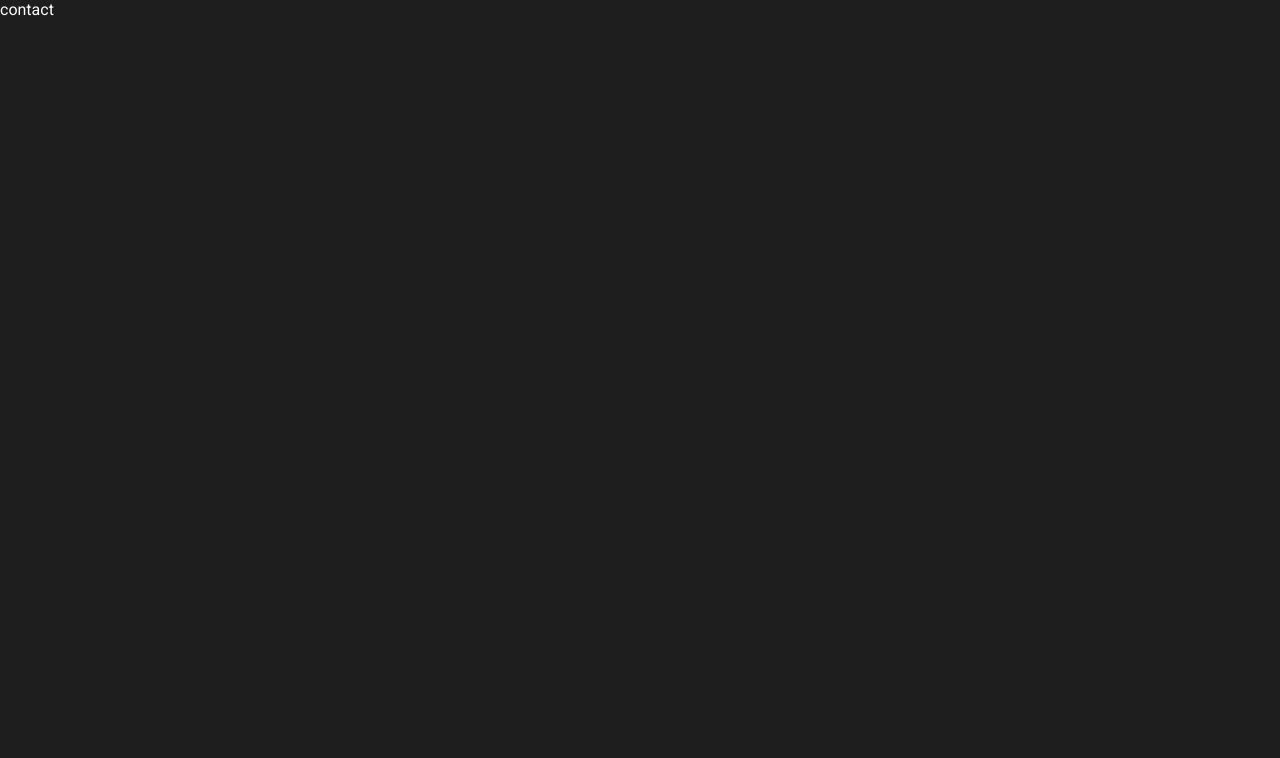
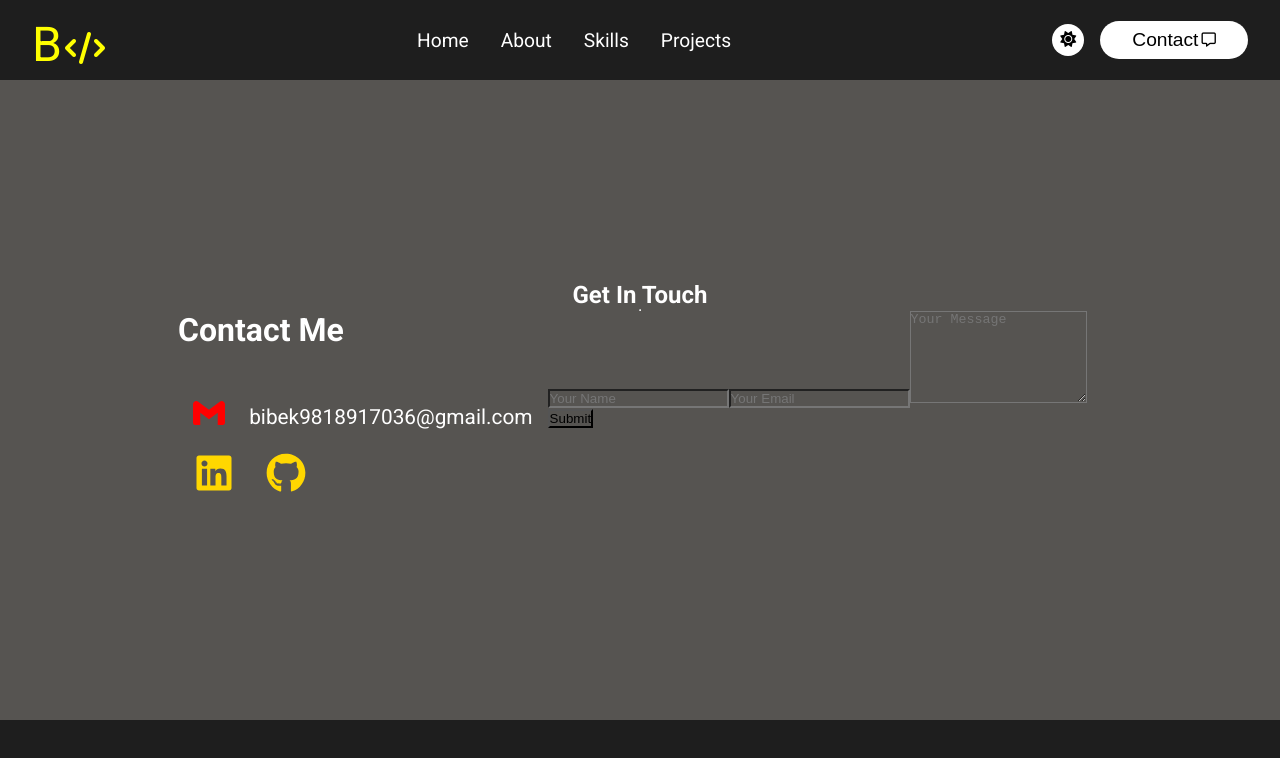
Before and after one commit to bibek190/myPortfolio, a React (Create React App) app: page /contact in a window 1280 px wide. Shown: the top 758 px of the page. Built offline with nearby package versions, Linux system fonts and the light colour scheme.

Commit message:
contact section

```diff
--- a/package.json
+++ b/package.json
@@ -1,5 +1,4 @@
 {
-  "homepage": "https://bibek190.github.io/myPortfolio",
   "name": "final-portfolio",
   "version": "0.1.0",
   "private": true,
@@ -18,8 +17,6 @@
   },
   "scripts": {
     "start": "react-scripts start",
-    "predeploy": "npm run build",
-    "deploy": "gh-pages -d build",
     "build": "react-scripts build",
     "test": "react-scripts test",
     "eject": "react-scripts eject"
--- a/src/App.js
+++ b/src/App.js
@@ -1,16 +1,18 @@
 import React from "react";
 import Home from "./pages/Home";
 import { BrowserRouter, Route, Routes } from "react-router-dom";
-import Contact from "./pages/Contact";
 import Skills from "./pages/Skills";
 import NoPage from "./pages/NoPage";
 import "./App.css";
 import About from "./components/About/About";
 import MyProjects from "./components/MyProjects/MyProjects";
+import Navbar from "./components/navbar/Navbar";
+import Contact from "./components/Contact/Contact";
 
 const App = () => {
   return (
     <BrowserRouter>
+      <Navbar />
       <Routes>
         <Route path="/" element={<Home />} />
         <Route path="/contact" element={<Contact />} />
--- /dev/null
+++ b/src/components/Contact/Contact.css
@@ -0,0 +1,42 @@
+.contact {
+  height: 80vh;
+  background-color: rgb(86, 84, 81);
+}
+
+.contact {
+  display: flex;
+  flex-direction: column;
+  justify-content: center;
+  align-items: center;
+}
+.contact-box {
+  display: flex;
+}
+.contact-left {
+  flex-basis: 40%;
+}
+.contact-right {
+  flex-basis: 60%;
+}
+.contact-left h2 {
+  font-size: 2rem;
+}
+.contact-left p {
+  margin-top: 3rem;
+  font-size: 1.3rem;
+  display: flex;
+  justify-content: center;
+  align-items: center;
+  gap: 1.5rem;
+}
+.contact-left span {
+  font-size: 2rem;
+  color: red;
+}
+.social-icon a {
+  font-size: 2.5rem;
+  text-decoration: none;
+  color: gold;
+  display: inline-block;
+  margin: 1rem;
+}
--- /dev/null
+++ b/src/components/Contact/Contact.jsx
@@ -0,0 +1,54 @@
+import React from "react";
+import "./Contact.css";
+import { Link } from "react-router-dom";
+import { FaGithub } from "react-icons/fa";
+import { FaLinkedin } from "react-icons/fa";
+import { SiGmail } from "react-icons/si";
+
+const Contact = () => {
+  return (
+    <section className="contact">
+      <h2>Get In Touch</h2>
+      <hr />
+      <div className="contact-box">
+        <div className="contact-left">
+          <h2>Contact Me</h2>
+          <p>
+            <span>
+              <SiGmail />
+            </span>
+            bibek9818917036@gmail.com
+          </p>
+          <div className="social-icon">
+            <Link to="https://www.linkedin.com/in/bibek-shrestha-86a91318b/">
+              <FaLinkedin />
+            </Link>
+            <Link to="https://github.com/bibek190">
+              <FaGithub />
+            </Link>
+          </div>
+        </div>
+        <div className="contact-right">
+          <form action="">
+            <input type="text" name="Name" placeholder="Your Name" required />
+            <input
+              type="email"
+              name="Email"
+              placeholder="Your Email"
+              required
+            />
+            <textarea
+              name="Message"
+              rows="6"
+              placeholder="Your Message"
+              required
+            ></textarea>
+            <button>Submit</button>
+          </form>
+        </div>
+      </div>
+    </section>
+  );
+};
+
+export default Contact;
--- a/src/components/navbar/Navbar.css
+++ b/src/components/navbar/Navbar.css
@@ -33,6 +33,7 @@
   margin: 1rem;
   font-size: 1.2rem;
   transition: 0.2s linear;
+  color: white;
 }
 .desktopMenuListItem:hover {
   color: yellow;
--- a/src/components/navbar/Navbar.jsx
+++ b/src/components/navbar/Navbar.jsx
@@ -1,6 +1,6 @@
 import React from "react";
 import "./Navbar.css";
-import { Link } from "react-scroll";
+import { Link } from "react-router-dom";
 
 const Navbar = () => {
   return (
@@ -12,10 +12,18 @@ const Navbar = () => {
         </span>
       </div>
       <div className="desktopMenu">
-        <Link className="desktopMenuListItem">Home</Link>
-        <Link className="desktopMenuListItem">About</Link>
-        <Link className="desktopMenuListItem">Skills</Link>
-        <Link className="desktopMenuListItem">Portfolio</Link>
+        <Link to="/" className="desktopMenuListItem">
+          Home
+        </Link>
+        <Link to="/about" className="desktopMenuListItem">
+          About
+        </Link>
+        <Link to="/skills" className="desktopMenuListItem">
+          Skills
+        </Link>
+        <Link to="/myprojects" className="desktopMenuListItem">
+          Projects
+        </Link>
       </div>
       <div className="desktopMenuBtn">
         <button className="lightDarkMode">
--- a/src/pages/Contact.jsx
+++ /dev/null
@@ -1,7 +0,0 @@
-import React from "react";
-
-const Contact = () => {
-  return <div>contact</div>;
-};
-
-export default Contact;
--- a/src/pages/Home.jsx
+++ b/src/pages/Home.jsx
@@ -1,21 +1,21 @@
 import React from "react";
 import Hero from "../components/hero/Hero";
-import Navbar from "../components/navbar/Navbar";
 import Skills from "../components/Skills/Skills";
 import About from "../components/About/About";
 import ScrollToTop from "../components/ScrollToTop/ScrollToTop";
 import MyProjects from "../components/MyProjects/MyProjects";
+import Contact from "../components/Contact/Contact";
 
 const Home = () => {
   return (
-    <div>
-      <Navbar />
+    <>
       <Hero />
       <About />
       <Skills />
       <ScrollToTop />
       <MyProjects />
-    </div>
+      <Contact />
+    </>
   );
 };
 
```
Also changed, not shown: src/components/About/About.jsx (+10 -8 lines).
